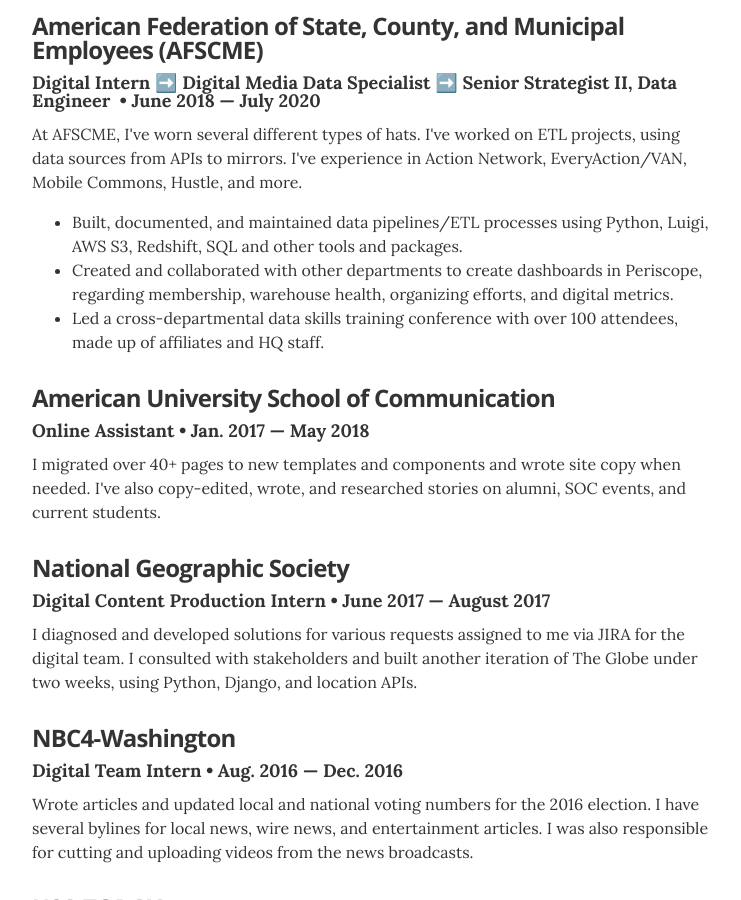
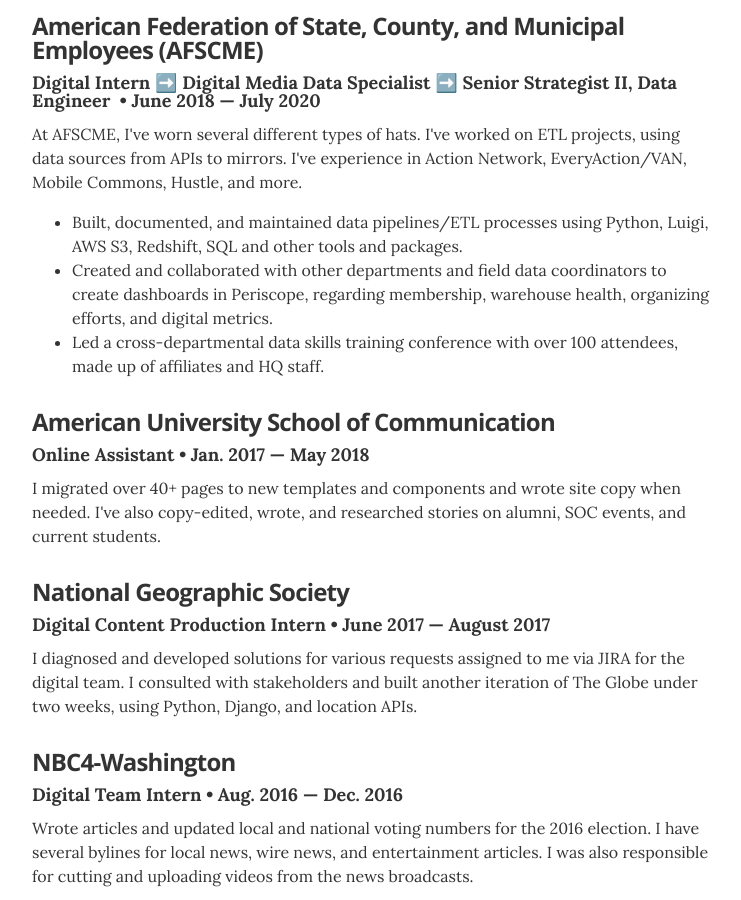
Before and after one commit to oneyanshi/oneyanshi.github.io, a Jekyll site: the page built from index.html, in a window 1280 px wide and 900 px high, scrolled down 588 px. Shown: the whole window, without its empty margins (268-1009 px from the left). Built offline with Jekyll 4.4.1, drawn with Linux system fonts in a browser that asks for light colours.

Commit message:
update experience

```diff
--- a/_data/experience.yml
+++ b/_data/experience.yml
@@ -7,7 +7,7 @@
           Action Network, EveryAction/VAN, Mobile Commons, Hustle, and more.
         	<ul class="resume-item-list"><li>Built, documented, and maintained data pipelines/ETL processes
           using Python, Luigi, AWS S3, Redshift, SQL and other tools and packages.</li>
-          <li>Created and collaborated with other departments to create dashboards in Periscope, regarding membership,
+          <li>Created and collaborated with other departments and field data coordinators to create dashboards in Periscope, regarding membership,
           warehouse health, organizing efforts, and digital metrics.</li>
           <li>Led a cross-departmental data skills training conference with over 100 attendees, made up of affiliates and HQ staff.</li></ul>
 
```
